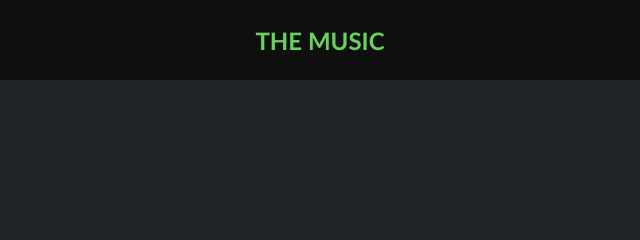
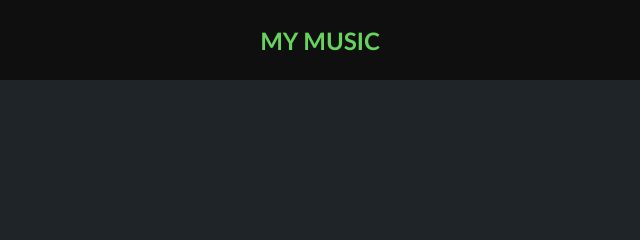
Before and after one commit to atbona/sbl, a plain HTML site: page index.html in a window 1280 px wide. Shown: the top 240 px of the page, 320-960 px from the left. Drawn offline with Linux system fonts and the light colour scheme.

Commit message:
Update index.html

```diff
--- a/index.html
+++ b/index.html
@@ -9,7 +9,7 @@
 <body>
     <header>
         <img src="playlist.svg" alt="playlist" id="playlist-img">
-        <h2>THE MUSIC</h2>
+        <h2>MY MUSIC</h2>
         <img src="music.svg" alt="music" id="music-img">
     </header>
     <main>
```
